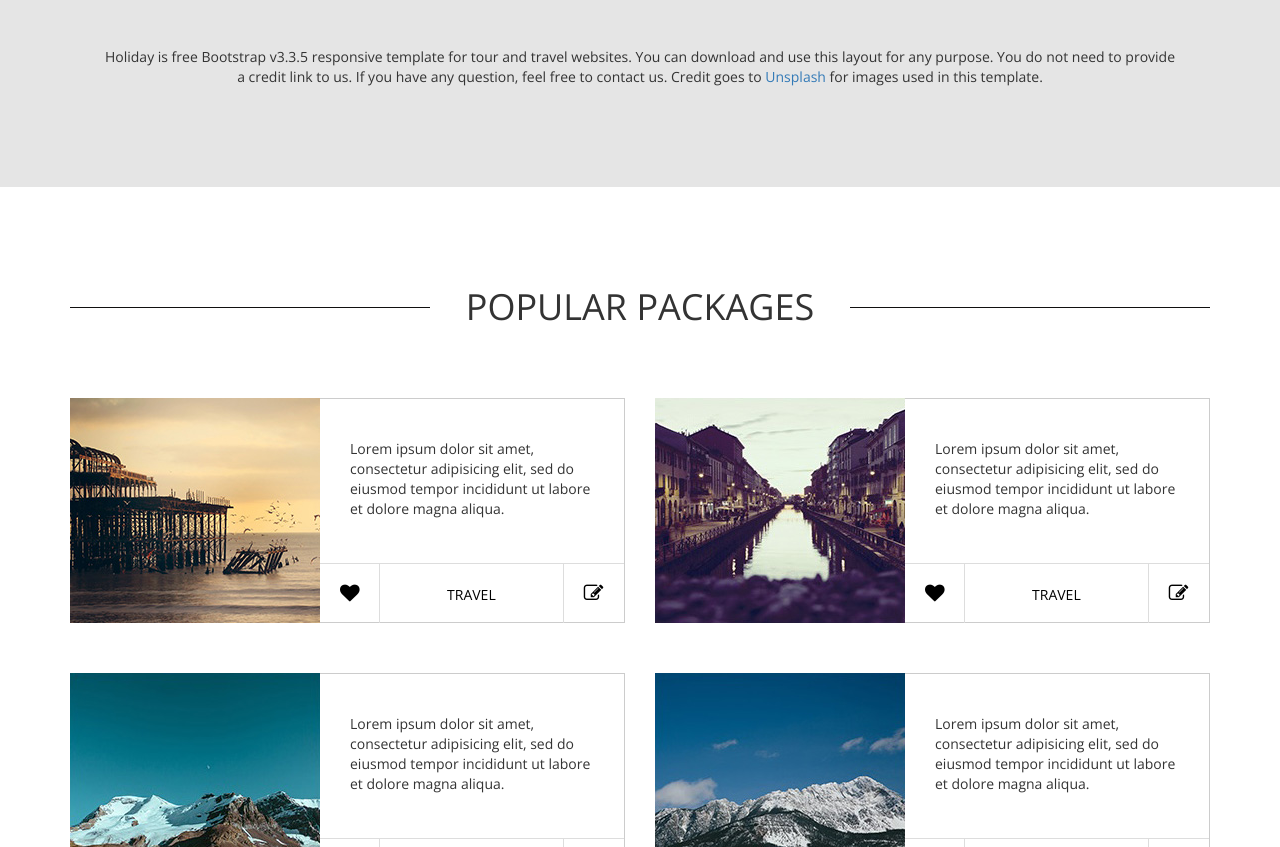
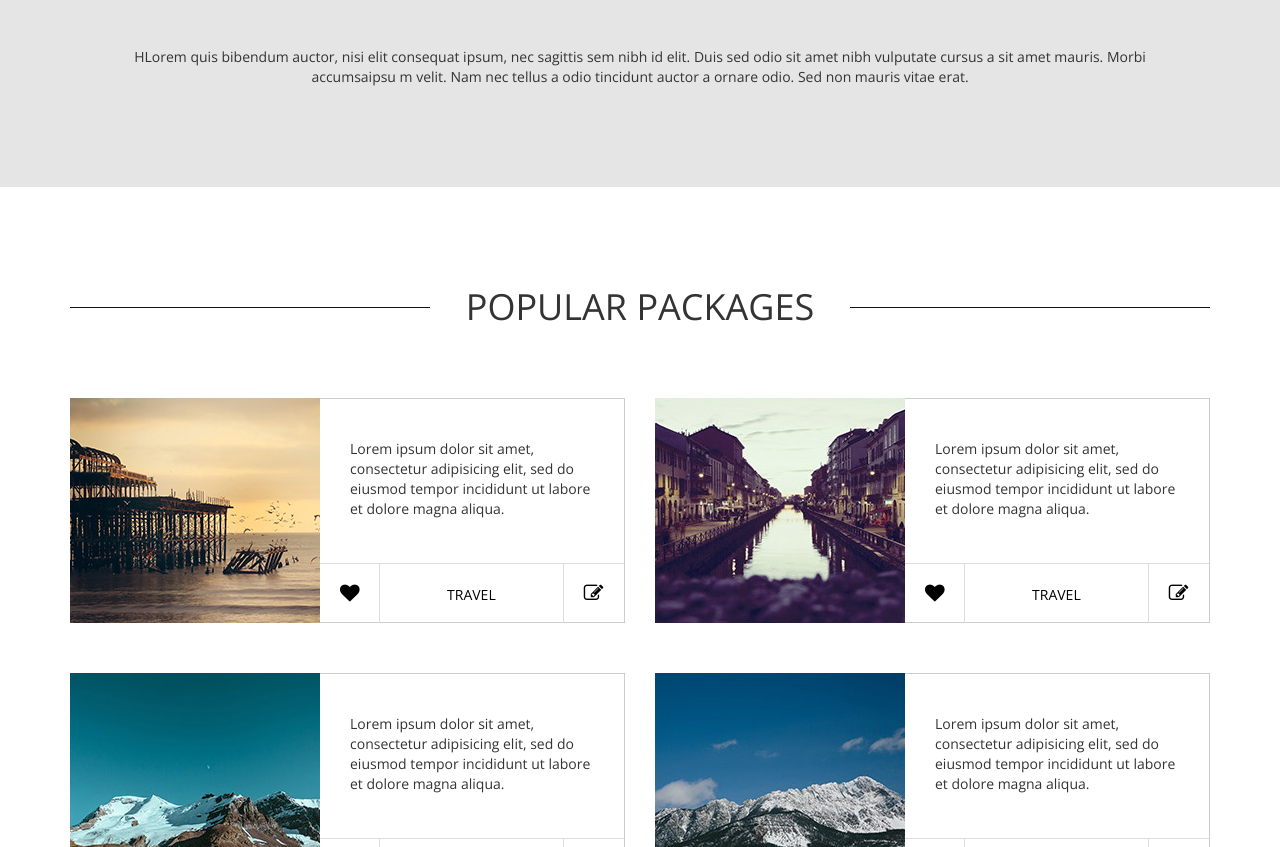
Before and after one commit to asdarmustofa/Tugas, a plain HTML site: page index.html in a window 1280 px wide. Shown: the part 1500-2347 px from the top of the page. Drawn offline with nearby package versions, Linux system fonts and the light colour scheme.

Commit message:
Update index.html

```diff
--- a/index.html
+++ b/index.html
@@ -277,7 +277,7 @@ http://www.templatemo.com/tm-475-holiday
 			</div>
 			<div class="row">
 				<div class="col-lg-12">
-					<p class="home-description">Holiday is free Bootstrap v3.3.5 responsive template for tour and travel websites. You can download and use this layout for any purpose. You do not need to provide a credit link to us. If you have any question, feel free to contact us. Credit goes to <a rel="nofollow" href="http://unsplash.com" target="_parent">Unsplash</a> for images used in this template.</p>
+					<p class="home-description">HLorem quis bibendum auctor, nisi elit consequat ipsum, nec sagittis sem nibh id elit. Duis sed odio sit amet nibh vulputate cursus a sit amet mauris. Morbi accumsaipsu m velit. Nam nec tellus a odio tincidunt auctor a ornare odio. Sed non mauris vitae erat.</p>
 				</div>
 			</div>
 		</div>
```
